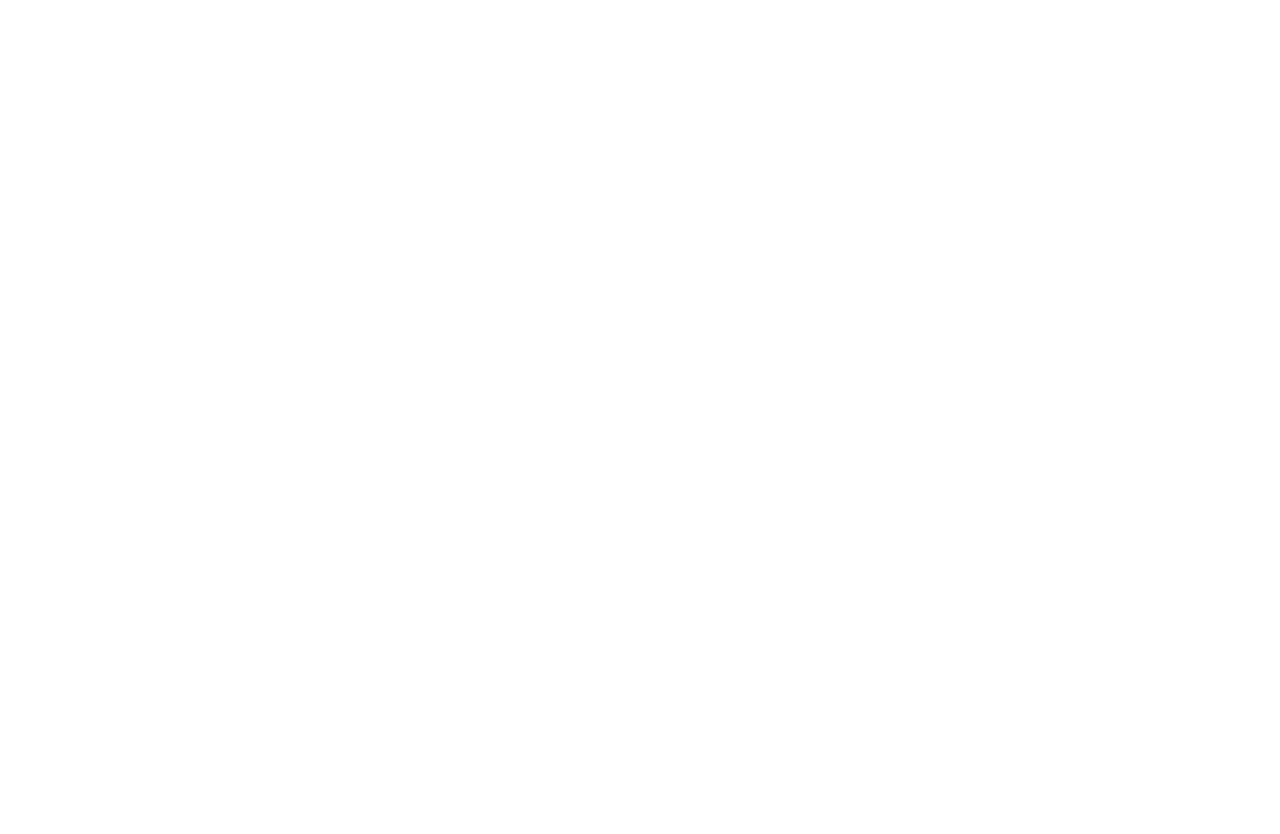
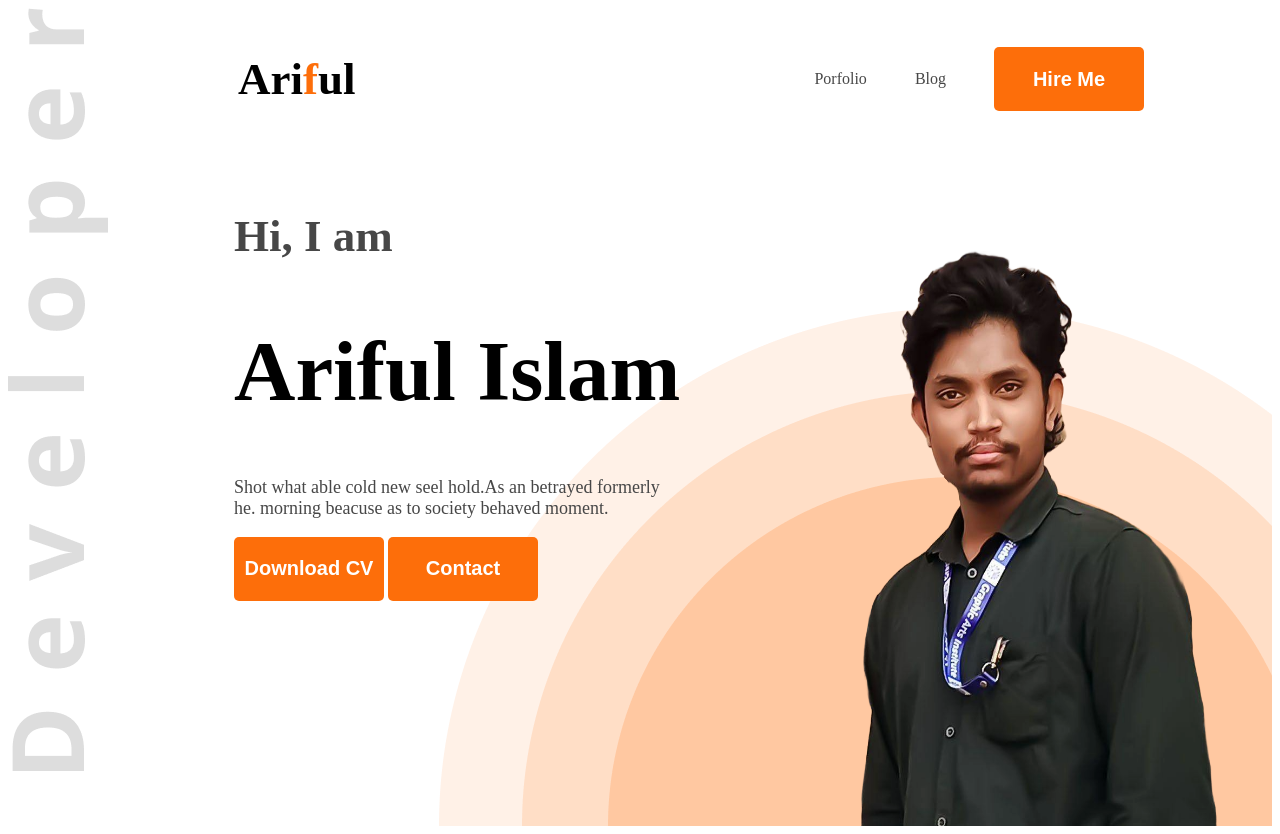
Before and after one commit to ArifulIslam016/web-dev-portfolio, a plain HTML site: page index.html in a window 1280 px wide. Before the commit the page ends 800 px from the top, so only its background shows below. Drawn offline with Linux system fonts and the light colour scheme.

Commit message:
added after completing banner

```diff
--- a/index.html
+++ b/index.html
@@ -4,9 +4,31 @@
     <meta charset="UTF-8">
     <meta name="viewport" content="width=device-width, initial-scale=1.0">
     <title>Ariful Islam</title>
+    <link rel="preconnect" href="https://fonts.googleapis.com">
+<link rel="preconnect" href="https://fonts.gstatic.com" crossorigin>
+<link href="https://fonts.googleapis.com/css2?family=Open+Sans:ital,wght@0,300..800;1,300..800&display=swap" rel="stylesheet">
+<link rel="stylesheet" href="styles/style.css">
 </head>
 <body>
-    <header>
+    <header class="header-image">
+        <nav class="nav-style">
+            <h3 class="nav-font"> Ari<span class="primary-color">f</span>ul</h3>
+        <ul>
+            <li> <a class="dark-2">Porfolio</a></li>
+            <li><a class="dark-2">Blog</a></li>
+            <li><button class="btn-primary">Hire Me</button></li>
+        </ul>
+    </nav>
+    <div class="baner-container">
+        <div class="baner">
+            <H4 class="dark-2">Hi, I am </H4>
+            <h1>Ariful Islam</h1>
+            <p class="dark-2">Shot what able cold new seel hold.As an betrayed formerly he. morning beacuse as to society behaved moment.</p>
+            <button class="btn-primary">Download CV</button>
+            <button class="btn-primary">Contact</button>
+        </div>
+        <img id="ariful-pic" src="images/Ariful.png" alt="image of ariful">
+    </div>
     </header>
     <main>
 
--- /dev/null
+++ b/styles/style.css
@@ -0,0 +1,81 @@
+.open-sans-normal {
+    font-family: "Open Sans", sans-serif;
+    font-optical-sizing: auto;
+    font-style: normal;
+
+      "width" 100;
+  }
+  .nav-font{
+    font-weight: 800;
+    font-size:45px;
+}
+nav{
+    display: flex;
+    align-items: center;
+    justify-content: space-between;
+    margin: 05px 80px 0px 230px;
+}
+
+
+.nav-style  {
+    display: flex;
+}
+nav ul{
+    display: flex;
+    align-items: center;
+}
+/* Should be shared */
+.primary-color{
+    color: #FD6E0A;
+}
+/* Shared button  */
+.btn-primary{
+    color:white;
+    font-size: 20px;
+    background-color: #FD6E0A;
+   border-radius: 5px;
+    border: none;
+    font-weight: bold;
+    width: 150px;
+    height: 64px;
+
+}
+.dark-2{
+    color: #474747;
+}
+nav ul li {
+    list-style: none;
+    margin-right: 48px;
+}
+nav a {
+    text-decoration: none;
+}
+/* Baner section */
+.baner-container{
+    display: flex;
+    justify-content: space-between;
+    margin:0 5px 0 226px;
+    padding: 0%;
+}
+.baner h4 { font-size: 45px;
+    font-weight: 700;
+    }
+    .baner h1{
+        font-size: 85px;
+        font-weight: bold;
+    }
+    .baner p{
+        font-size: 18px;
+        font-weight: regular ;
+    }
+/* Picture of man */
+#ariful-pic{
+    height: 676px;
+    width: 584px;
+}
+/* header image */
+.header-image{
+    background-image: url('../images/developer.png'),url('../images/header_bg.png');
+    background-repeat: no-repeat;
+    background-position: top left, bottom right ;
+}
```
Also changed, not shown: images/Ariful.png (added).
